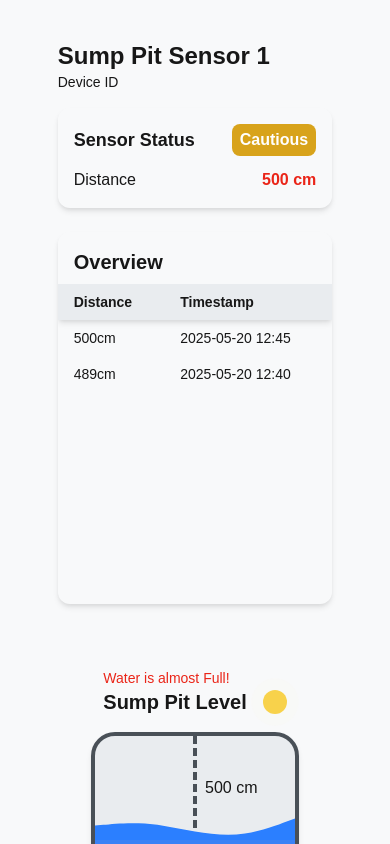
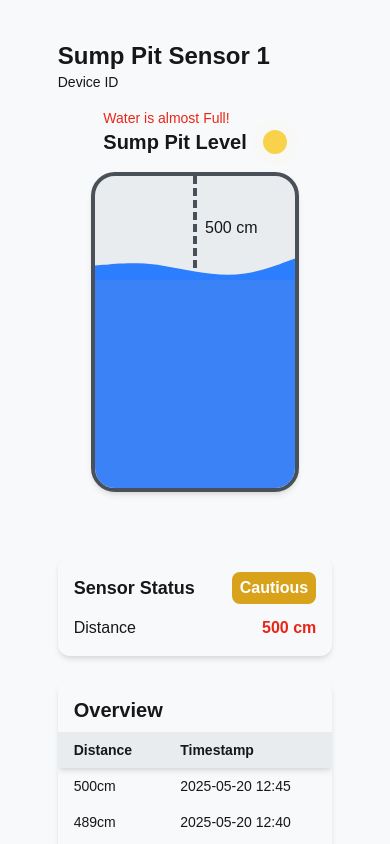
Before and after one commit to AmaCrisn/IOT-Dashboard, a Next.js app: page /sump-pit in a window 390 px wide. Shown: the top 844 px of the page. Built offline with nearby package versions, Linux system fonts and the light colour scheme.

Commit message:
Modified layout

```diff
--- a/app/sump-pit/page.js
+++ b/app/sump-pit/page.js
@@ -17,7 +17,7 @@ export default function SumpPit() {
             {/* Sump Pit Dashboard */}
             <div className="grid grid-cols-1 sm:grid-cols-2 gap-16">
               {/* Left Panel */}
-              <div className="space-y-6">
+              <div className="order-2 sm:order-1 space-y-6">
                 {/* Sensor Status */}
                 <div className="w-full rounded-xl p-4 shadow-md">
                   <div className="flex justify-between items-center mb-3">
@@ -63,7 +63,7 @@ export default function SumpPit() {
               </div>
 
               {/* Right Panel */}
-              <div className="flex justify-center md:justify-end w-full">
+              <div className="order-1 sm:order-2 flex justify-center md:justify-end w-full">
                 <div className="flex flex-col items-center space-y-4">
                   {/* Sump Pit indicator */}
                   <div>
```
